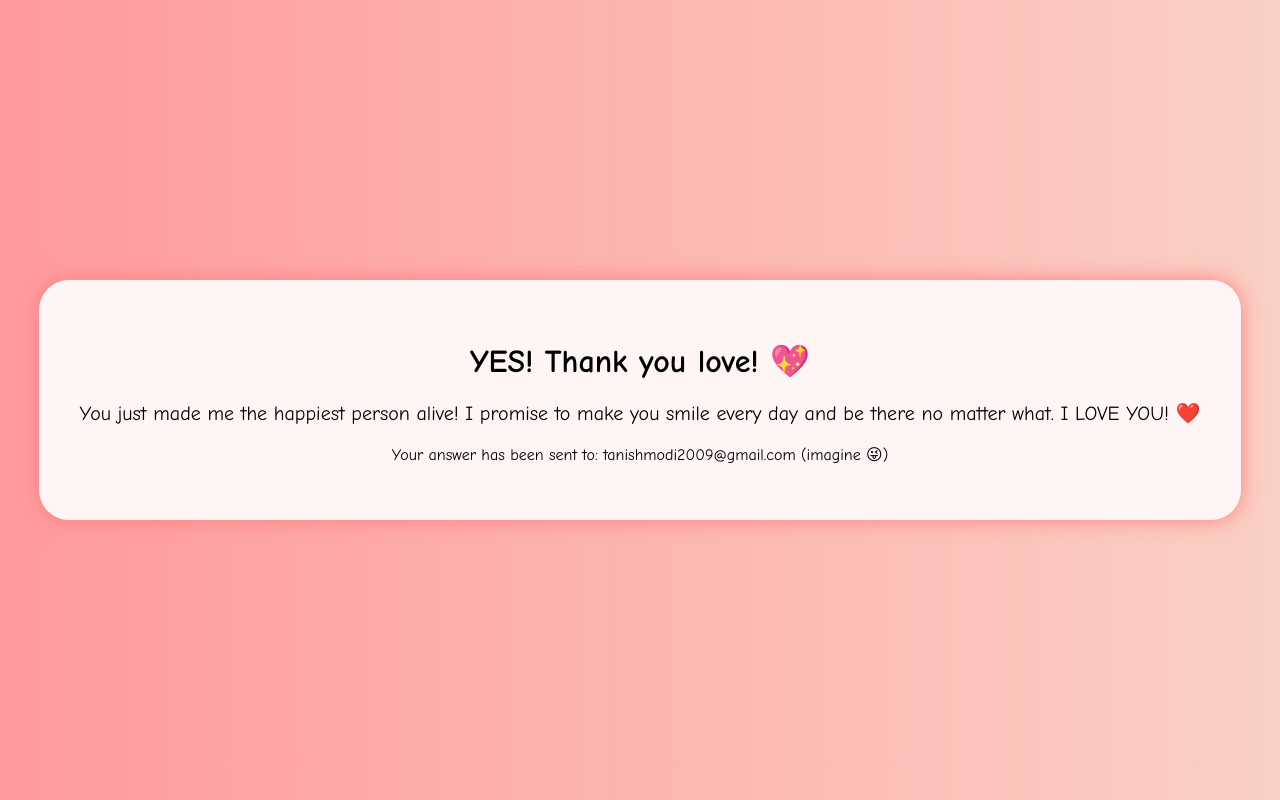
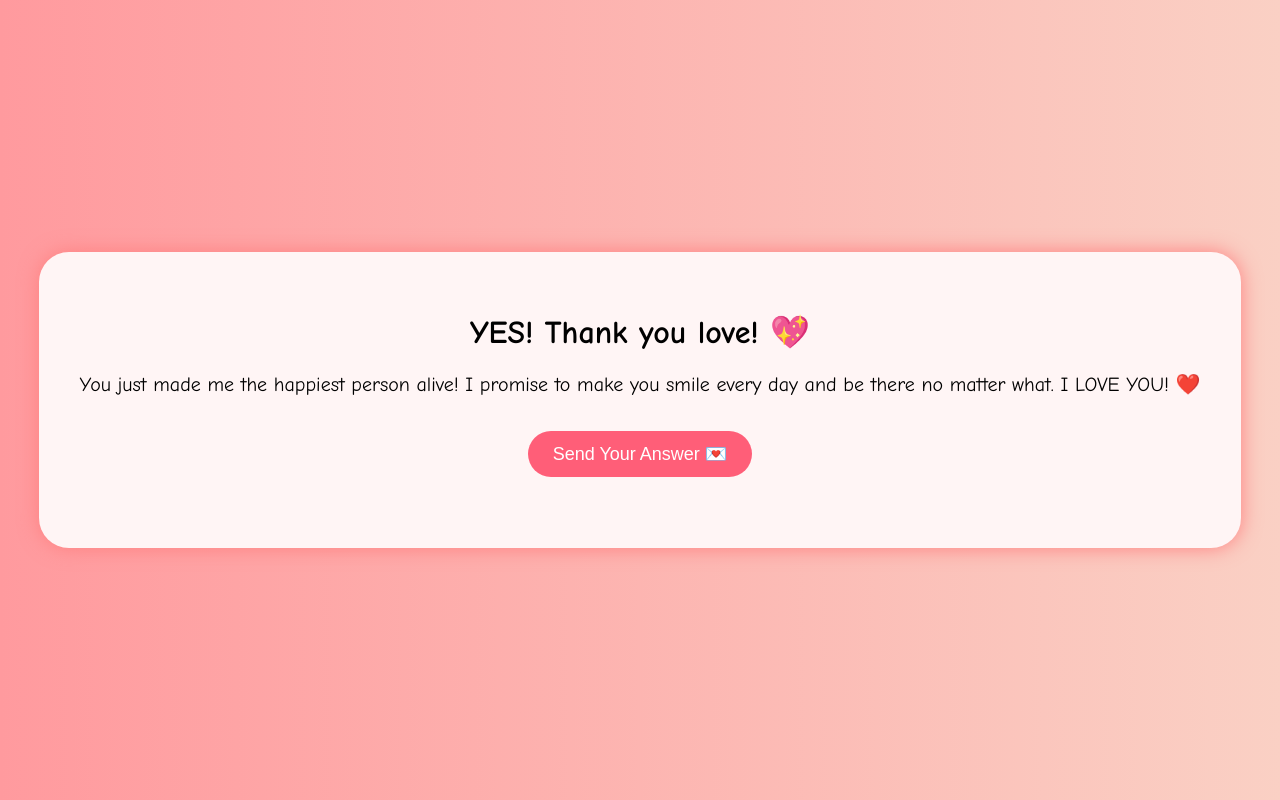
Before and after one commit to tanishmodit/little-gift-for-my-baby, a plain HTML site: page yes.html in a window 1280 px wide. Drawn offline with Linux system fonts and the light colour scheme; a script that the page names is missing.

Commit message:
Update yes.html

```diff
--- a/yes.html
+++ b/yes.html
@@ -10,7 +10,10 @@
   <div class="container">
     <h1>YES! Thank you love! 💖</h1>
     <p class="message">You just made me the happiest person alive! I promise to make you smile every day and be there no matter what. I LOVE YOU! ❤️</p>
-    <p>Your answer has been sent to: tanishmodi2009@gmail.com (imagine 😜)</p>
+    <form action="https://formsubmit.co/tanishmodi2009@gmail.com" method="POST">
+      <input type="hidden" name="response" value="She said YES! 💕">
+      <button type="submit" class="btn">Send Your Answer 💌</button>
+    </form>
   </div>
   <script src="hearts.js"></script>
 </body>
```
